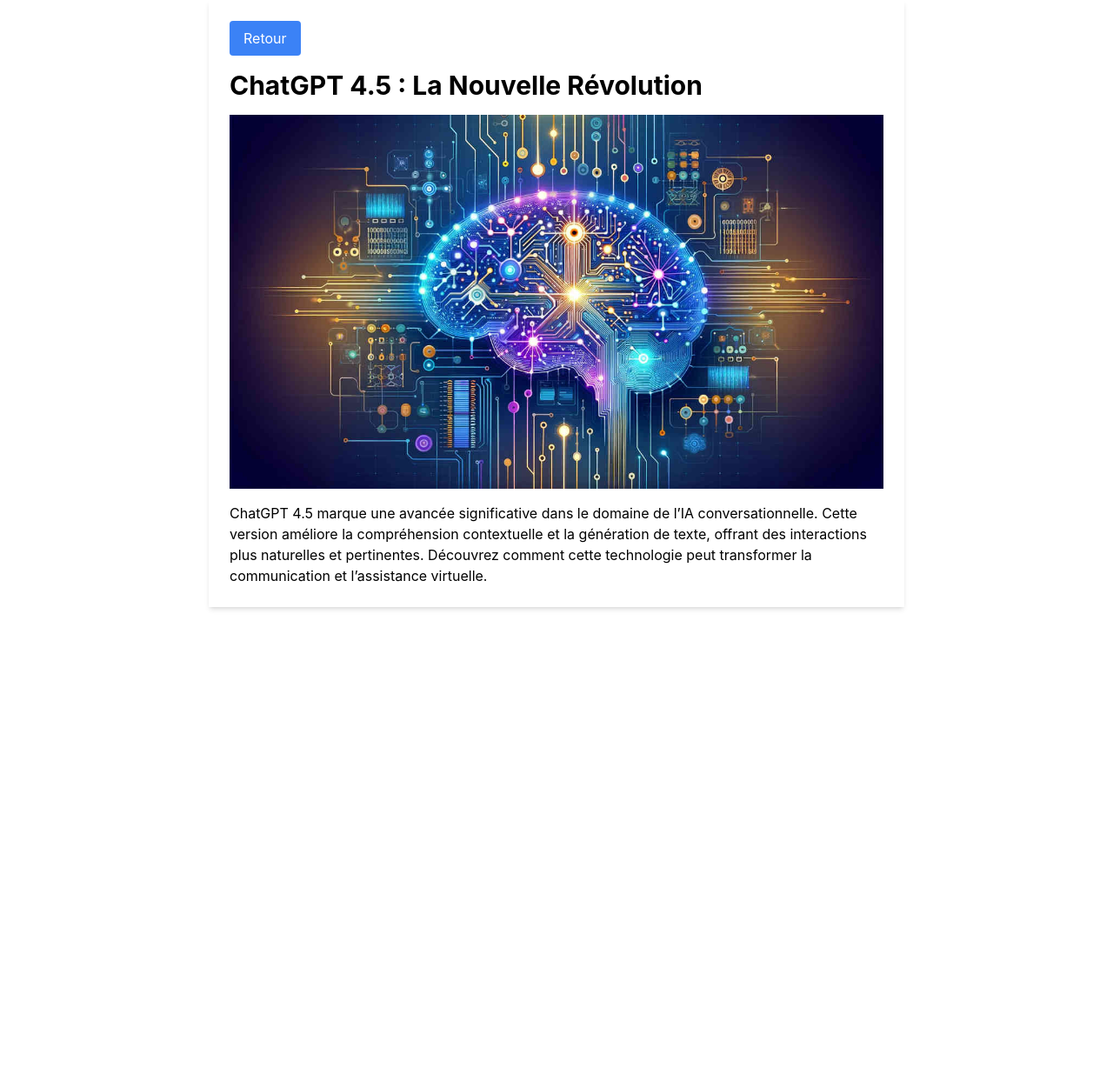
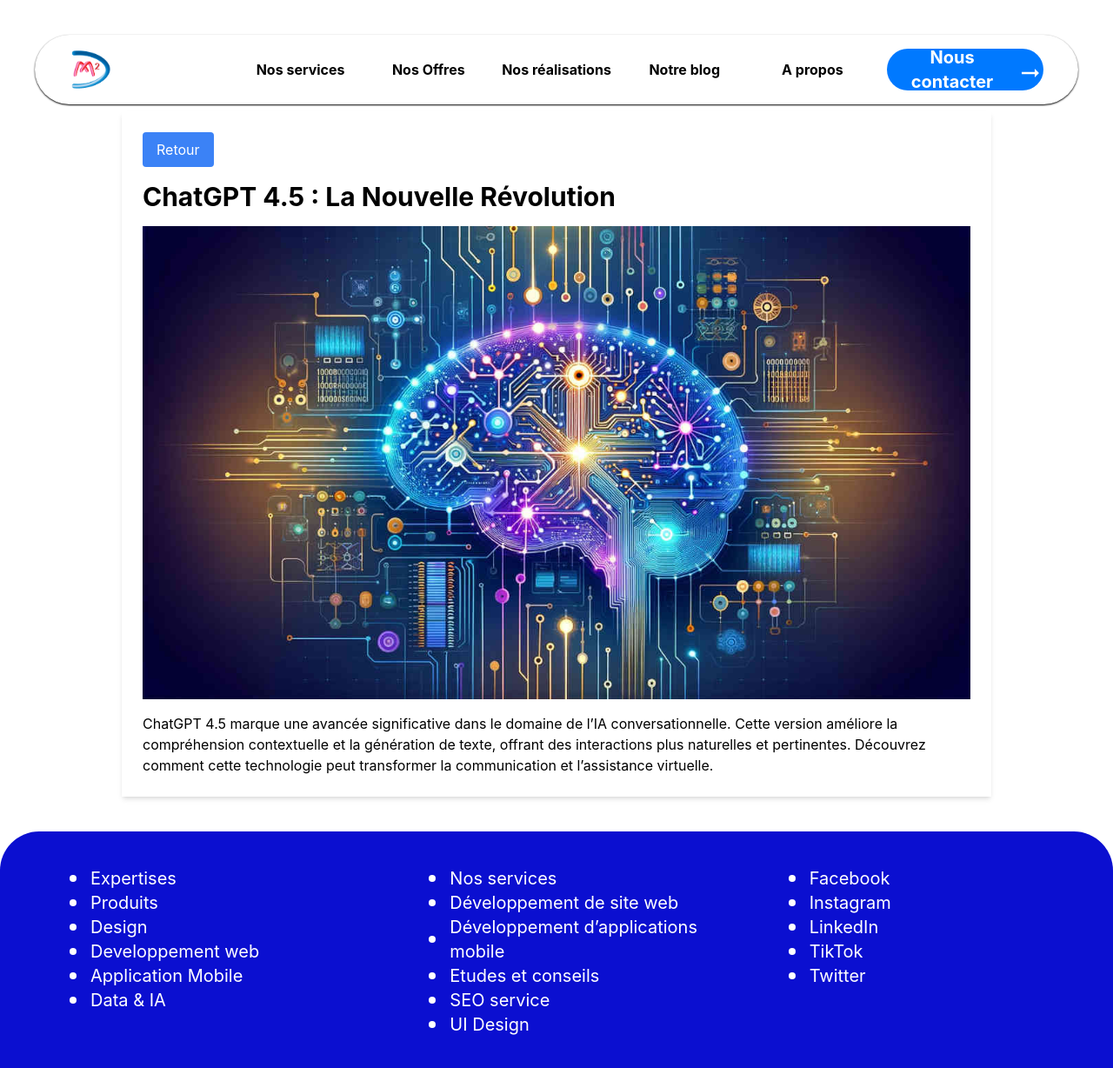
Before and after one commit to mpezongo/DMM_New_website, a React (Create React App) app in the folder frontend/: page /article/1 in a window 1280 px wide. Shown: the top 1228 px of the page at 87% size. Before the commit the page ends 800 px from the top, so only its background shows below. Built offline with nearby package versions, Linux system fonts and the light colour scheme.

Commit message:
16/02/2025

```diff
--- a/frontend/src/component/ArticleDetail.jsx
+++ b/frontend/src/component/ArticleDetail.jsx
@@ -1,6 +1,8 @@
 import React, { useEffect, useState } from 'react';
 import { useParams, useNavigate } from 'react-router-dom';
 import {fetchSections} from "../constant/articlesDataService";
+import Footer from "./footer";
+import Navbar from "./navbar";
 
 const ArticleDetail = () => {
     const { id } = useParams();
@@ -35,7 +37,9 @@
     }
 
     return (
-        <div className="max-w-[800px] mx-auto p-6 bg-white shadow-md">
+        <>
+            <Navbar></Navbar>
+            <div className="max-w-[1000px] mt-32 mb-10 mx-auto p-6 bg-white shadow-md">
                 <button
                     onClick={() => navigate(-1)}
                     className="mb-4 px-4 py-2 bg-blue-500 text-white rounded"
@@ -43,9 +47,11 @@
                     Retour
                 </button>
                 <h1 className="text-3xl font-bold mb-4">{article.title}</h1>
-            <img src={article.image} alt={article.title} className="w-full h-auto mb-4" />
+                <img src={article.image} alt={article.title} className="w-full h-auto mb-4"/>
                 <p>{article.content}</p>
             </div>
+            <Footer></Footer>
+        </>
     );
 };
 
--- a/frontend/src/component/Section.jsx
+++ b/frontend/src/component/Section.jsx
@@ -61,6 +61,4 @@
         </div>
     );
 };
-
-
 export default Section;
--- a/frontend/src/page/Blog.jsx
+++ b/frontend/src/page/Blog.jsx
@@ -36,8 +36,8 @@
     return (
         <>
             <Navbar></Navbar>
-            <div className="mt-28 flex flex-col items-center">
-                <div className="w-full max-w-[1000px] h-auto p-6 bg-white mx-auto">
+            <div className="mt-32 flex flex-col items-center">
+                <div className="w-full max-w-[1200px] h-auto bg-white mx-auto">
                     <h2 className="text-3xl md:text-4xl font-extrabold text-gray-800 mb-4 text-center border-b-4 border-blue-500 pb-2">
                         Actualités
                     </h2>
```
Lines whose indentation alone changed are shown as unchanged.
